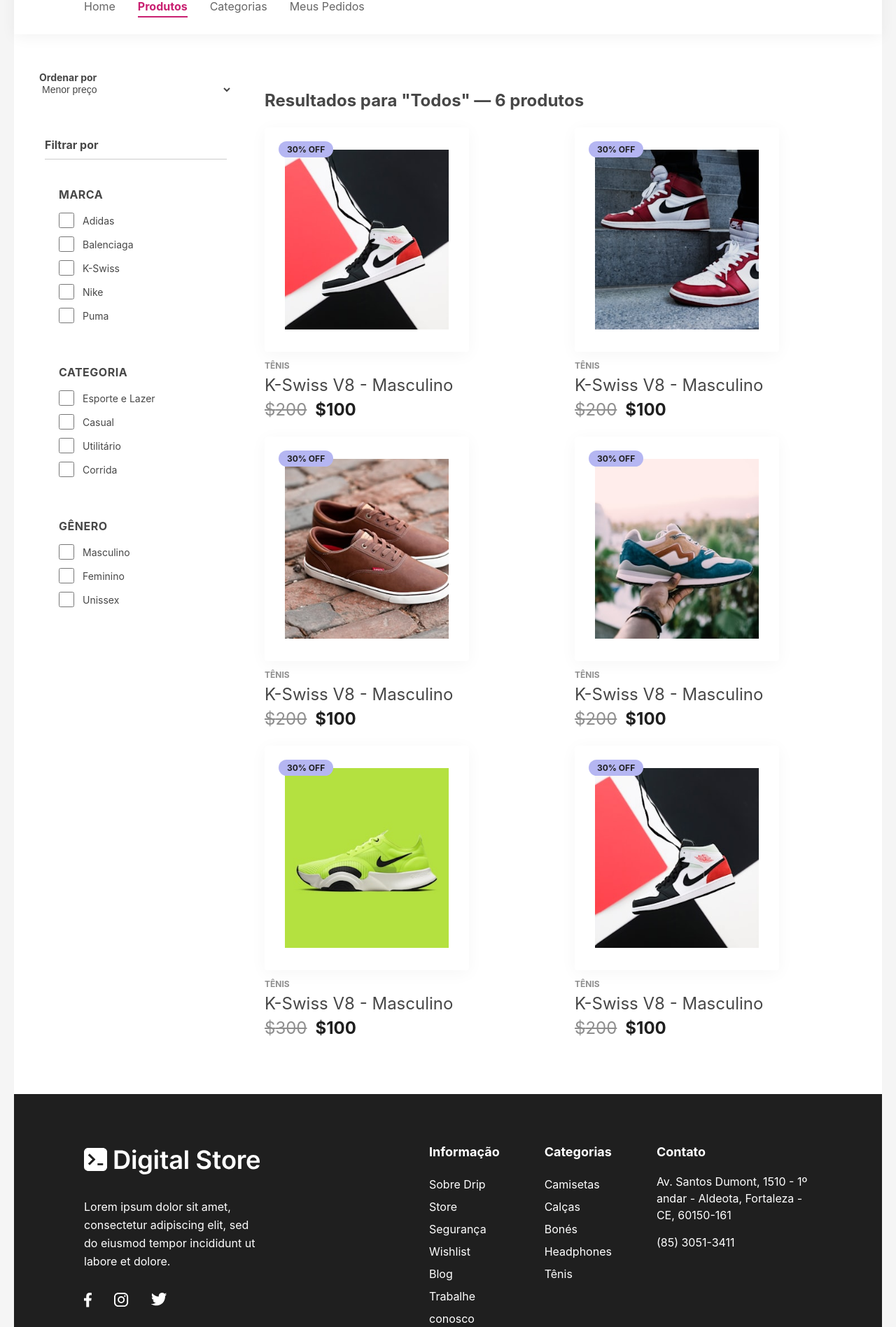
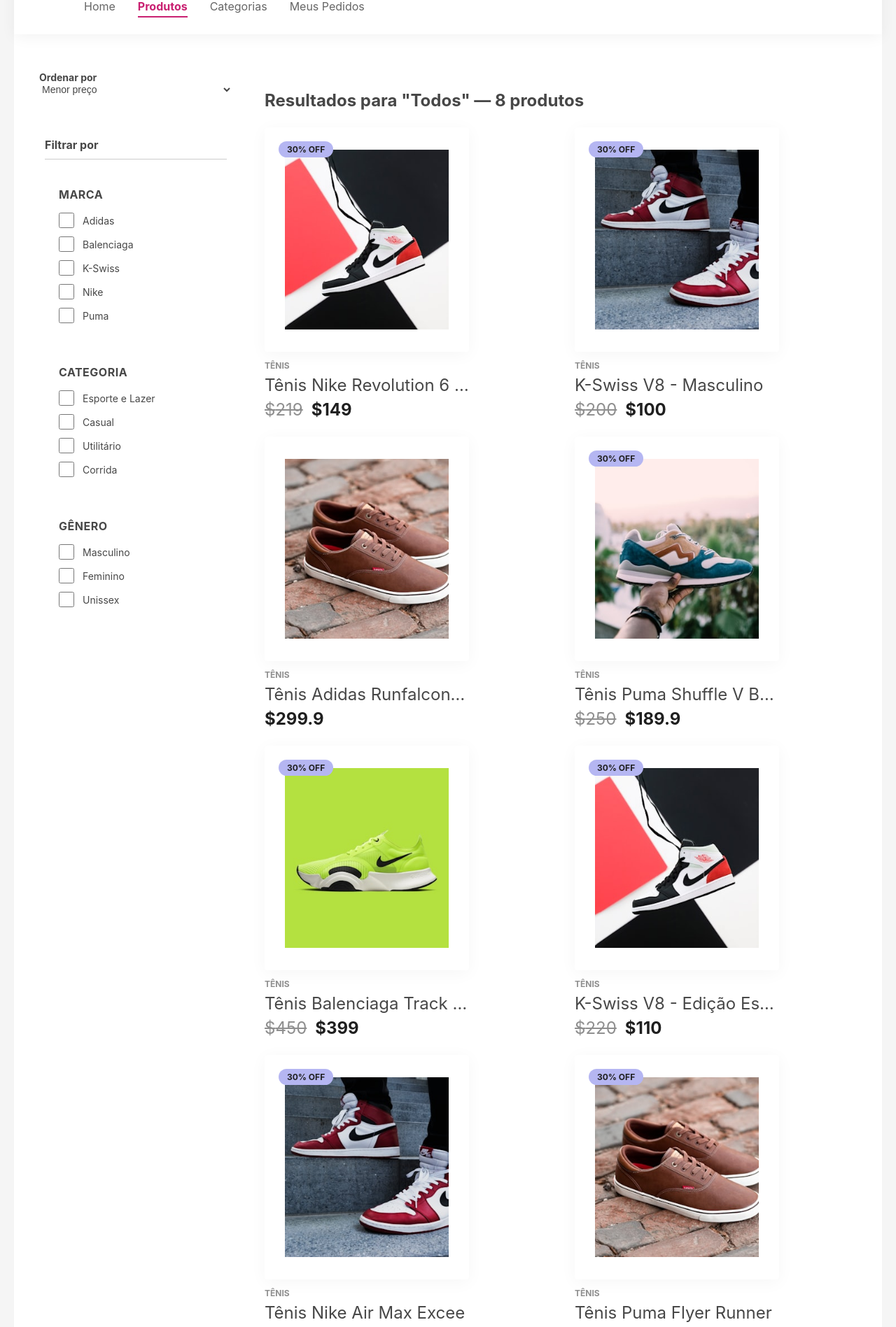
Before and after one commit to rubenspaulo/projeto-digital-store, a React (Vite) app: page /produtos in a window 1280 px wide. Shown: the part 116-2013 px from the top of the page at 70% size. Built offline with nearby package versions, Linux system fonts and the light colour scheme.

Commit message:
feat: centralizar os dados dos produtos em src/data/products.js e integrá-los nas páginas

```diff
--- /dev/null
+++ b/src/data/products.js
@@ -0,0 +1,158 @@
+// src/data/products.js
+
+import shoeThumb1 from "../assets/product-thumb-1.jpeg";
+import shoeThumb2 from "../assets/product-thumb-2.jpeg";
+import shoeThumb3 from "../assets/product-thumb-3.jpeg";
+import shoeThumb4 from "../assets/product-thumb-4.jpeg";
+import shoeThumb5 from "../assets/product-thumb-5.jpeg";
+
+export const productsData = [
+  {
+    id: "1",
+    name: "Tênis Nike Revolution 6 Next Nature Masculino",
+    category: "Casual | Nike",
+    reference: "REF: 3841671",
+    price: 219.00,
+    priceDiscount: 149.00,
+    rating: 4.7,
+    totalReviews: 90,
+    description: "Conforto e sustentabilidade definem o Nike Revolution 6. Ideal para acompanhar o seu dia a dia com estilo e leveza em cada passada.",
+    image: shoeThumb1,
+    images: [
+      { src: shoeThumb1 },
+      { src: shoeThumb2 },
+      { src: shoeThumb3 },
+      { src: shoeThumb4 },
+      { src: shoeThumb5 }
+    ],
+    gender: "Masculino",
+    brand: "Nike"
+  },
+  {
+    id: "2",
+    name: "K-Swiss V8 - Masculino",
+    category: "Esporte | K-Swiss",
+    reference: "REF: 3841672",
+    price: 200.00,
+    priceDiscount: 100.00,
+    rating: 4.5,
+    totalReviews: 64,
+    description: "Um clássico reformulado para oferecer durabilidade e amortecimento superior em trechos urbanos.",
+    image: shoeThumb2,
+    images: [
+      { src: shoeThumb2 },
+      { src: shoeThumb1 },
+      { src: shoeThumb3 }
+    ],
+    gender: "Masculino",
+    brand: "K-Swiss"
+  },
+  {
+    id: "3",
+    name: "Tênis Adidas Runfalcon 3.0",
+    category: "Esporte | Adidas",
+    reference: "REF: 3841673",
+    price: 299.90,
+    priceDiscount: null, // Produto sem desconto para testar a regra do componente
+    rating: 4.8,
+    totalReviews: 120,
+    description: "Leve e respirável, perfeito para corridas leves e caminhadas diárias.",
+    image: shoeThumb3,
+    images: [
+      { src: shoeThumb3 },
+      { src: shoeThumb4 }
+    ],
+    gender: "Unissex",
+    brand: "Adidas"
+  },
+  {
+    id: "4",
+    name: "Tênis Puma Shuffle V BDP",
+    category: "Casual | Puma",
+    reference: "REF: 3841674",
+    price: 250.00,
+    priceDiscount: 189.90,
+    rating: 4.6,
+    totalReviews: 45,
+    description: "Estilo retrô icônico da Puma adaptado para o conforto moderno.",
+    image: shoeThumb4,
+    images: [
+      { src: shoeThumb4 },
+      { src: shoeThumb5 }
+    ],
+    gender: "Feminino",
+    brand: "Puma"
+  },
+  {
+    id: "5",
+    name: "Tênis Balenciaga Track Trainer",
+    category: "Utilitário | Balenciaga",
+    reference: "REF: 3841675",
+    price: 450.00,
+    priceDiscount: 399.00,
+    rating: 4.9,
+    totalReviews: 12,
+    description: "Design de alta performance com camadas complexas e visual marcante.",
+    image: shoeThumb5,
+    images: [
+      { src: shoeThumb5 },
+      { src: shoeThumb1 }
+    ],
+    gender: "Unissex",
+    brand: "Balenciaga"
+  },
+  {
+    id: "6",
+    name: "K-Swiss V8 - Edição Especial",
+    category: "Esporte | K-Swiss",
+    reference: "REF: 3841676",
+    price: 220.00,
+    priceDiscount: 110.00,
+    rating: 4.4,
+    totalReviews: 30,
+    description: "Versão comemorativa com acabamentos premium.",
+    image: shoeThumb1,
+    images: [
+      { src: shoeThumb1 },
+      { src: shoeThumb2 }
+    ],
+    gender: "Masculino",
+    brand: "K-Swiss"
+  },
+  {
+    id: "7",
+    name: "Tênis Nike Air Max Excee",
+    category: "Casual | Nike",
+    reference: "REF: 3841677",
+    price: 349.90,
+    priceDiscount: 279.90,
+    rating: 4.8,
+    totalReviews: 88,
+    description: "Inspirado no Air Max 90, com um visual moderno e amortecimento visível.",
+    image: shoeThumb2,
+    images: [
+      { src: shoeThumb2 },
+      { src: shoeThumb3 }
+    ],
+    gender: "Masculino",
+    brand: "Nike"
+  },
+  {
+    id: "8",
+    name: "Tênis Puma Flyer Runner",
+    category: "Esporte | Puma",
+    reference: "REF: 3841678",
+    price: 269.90,
+    priceDiscount: 199.90,
+    rating: 4.3,
+    totalReviews: 55,
+    description: "Foco total em leveza e absorção de impacto.",
+    image: shoeThumb3,
+    images: [
+      { src: shoeThumb3 },
+      { src: shoeThumb4 }
+    ],
+    gender: "Feminino",
+    brand: "Puma"
+  }
+];
--- a/src/pages/ProductListingPage/ProductListingPage.jsx
+++ b/src/pages/ProductListingPage/ProductListingPage.jsx
@@ -1,82 +1,33 @@
-
 import { useSearchParams } from 'react-router-dom';
 
 import Layout from '../Layout';
 import Section from '../../components/Section/Section';
 import ProductListing from '../../components/ProductListing/ProductListing';
 import FilterGroup from '../../components/FilterGroup/FilterGroup';
+import { productsData } from '../../data/products';
 
 import './ProductListingPage.css';
 
-// Importação das imagens da pasta src/assets
-import product1 from '../../assets/product-thumb-1.jpeg';
-import product2 from '../../assets/product-thumb-2.jpeg';
-import product3 from '../../assets/product-thumb-3.jpeg';
-import product4 from '../../assets/product-thumb-4.jpeg';
-import product5 from '../../assets/product-thumb-5.jpeg';
-
 const ProductListingPage = () => {
 
-  // Leitura do parâmetro de pesquisa da URL
   const [searchParams] = useSearchParams();
   const searchTerm = searchParams.get('filter') || '';
 
-  // Dados dos produtos
-  const allProducts = [
-    {
-      name: "K-Swiss V8 - Masculino",
-      image: product1,
-      price: 200,
-      priceDiscount: 100
-    },
-    {
-      name: "K-Swiss V8 - Masculino",
-      image: product2,
-      price: 200,
-      priceDiscount: 100
-    },
-    {
-      name: "K-Swiss V8 - Masculino",
-      image: product3,
-      price: 200,
-      priceDiscount: 100
-    },
-    {
-      name: "K-Swiss V8 - Masculino",
-      image: product4,
-      price: 200,
-      priceDiscount: 100
-    },
-    {
-      name: "K-Swiss V8 - Masculino",
-      image: product5,
-      price: 300,
-      priceDiscount: 100
-    },
-    {
-      name: "K-Swiss V8 - Masculino",
-      image: product1,
-      price: 200,
-      priceDiscount: 100
-    }
-  ];
 
-  // Filtragem dos produtos pela pesquisa
   const filteredProducts = searchTerm
-    ? allProducts.filter(product =>
-        product.name.toLowerCase().includes(searchTerm.toLowerCase())
+    ? productsData.filter(product =>
+        product.name.toLowerCase().includes(searchTerm.toLowerCase()) ||
+        product.category.toLowerCase().includes(searchTerm.toLowerCase())
       )
-    : allProducts;
+    : productsData;
 
   return (
     <Layout>
-
       <div className="product-listing-page-container">
 
-        {/* Coluna esquerda: Ordenação e filtros */}
-        <aside className="filters-sidebar">
+              <aside className="filters-sidebar">
 
-          {/* Ordenação */}
+
           <div className="sort-box">
             <label htmlFor="sort-select">
               Ordenar por
@@ -96,11 +47,9 @@ const ProductListingPage = () => {
             </select>
           </div>
 
-          {/* Filtros */}
+
           <div className="filter-box">
-
             <h3>Filtrar por</h3>
-
             <hr className="filter-divider" />
 
             <FilterGroup
@@ -135,29 +84,23 @@ const ProductListingPage = () => {
                 { text: "Unissex", value: "unissex" }
               ]}
             />
-
           </div>
 
         </aside>
 
-        {/* Coluna direita: Listagem de produtos */}
+
         <main className="products-content">
-
           <Section
             title={`Resultados para "${searchTerm || 'Todos'}" — ${filteredProducts.length} produtos`}
             titleAlign="left"
           >
-
             <ProductListing
               products={filteredProducts}
             />
-
           </Section>
-
         </main>
 
       </div>
-
     </Layout>
   );
 };
--- a/src/pages/ProductViewPage/ProductViewPage.jsx
+++ b/src/pages/ProductViewPage/ProductViewPage.jsx
@@ -1,39 +1,28 @@
-import Layout from "../Layout";
-import Gallery from "../../components/Gallery/Gallery";
-import BuyBox from "../../components/BuyBox/BuyBox";
-import Section from "../../components/Section/Section";
-import ProductListing from "../../components/ProductListing/ProductListing";
-import "./ProductViewPage.css";
-
-// Importando imagens de exemplo dos assets
-import shoeThumb1 from "../../assets/product-thumb-1.jpeg";
-import shoeThumb2 from "../../assets/product-thumb-2.jpeg";
-import shoeThumb3 from "../../assets/product-thumb-3.jpeg";
-import shoeThumb4 from "../../assets/product-thumb-4.jpeg";
-import shoeThumb5 from "../../assets/product-thumb-5.jpeg";
+import { useParams } from 'react-router-dom';
+import Layout from '../Layout';
+import Gallery from '../../components/Gallery/Gallery';
+import BuyBox from '../../components/BuyBox/BuyBox';
+import Section from '../../components/Section/Section';
+import ProductListing from '../../components/ProductListing/ProductListing';
+import { productsData } from '../../data/products';
+import './ProductViewPage.css';
 
 const ProductViewPage = () => {
-  // Imagens para a galeria de visualização do produto
-  const productImages = [
-    { src: shoeThumb1 },
-    { src: shoeThumb2 },
-    { src: shoeThumb3 },
-    { src: shoeThumb4 },
-    { src: shoeThumb5 },
-  ];
 
-  // Array de exemplo para os produtos relacionados
-  const relatedProducts = Array(4).fill({
-    name: "K-Swiss V8 - Masculino",
-    image: shoeThumb1,
-    price: 200,
-    priceDiscount: 100,
-  });
+  const { id } = useParams();
+
+
+  const product = productsData.find(p => p.id === id) || productsData[0];
+
+
+  const relatedProducts = productsData
+    .filter(p => p.id !== product.id)
+    .slice(0, 4);
 
   return (
     <Layout>
       <div className="product-view-container">
-        {/* Seção Principal: Galeria e BuyBox */}
+
         <div className="product-main-content">
           <div className="product-gallery-wrapper">
             <Gallery
@@ -41,27 +30,27 @@ const ProductViewPage = () => {
               height="570"
               radius="4px"
               showThumbs={true}
-              images={productImages}
+              images={product.images}
             />
           </div>
 
           <div className="product-buybox-wrapper">
             <BuyBox
-              name="Tênis Nike Revolution 6 Next Nature Masculino"
-              reference="REF: 38167717"
-              category="Casual | Nike"
-              rating={4.7}
-              totalReviews={90}
-              price={219.0}
-              priceDiscount={199.0}
-              description="Conforto e sustentabilidade definem o Nike Revolution 6. Ideal para acompanhar o seu dia a dia com estilo e leveza em cada passada."
+              name={product.name}
+              reference={product.reference}
+              category={product.category}
+              rating={product.rating}
+              totalReviews={product.totalReviews}
+              price={product.price}
+              priceDiscount={product.priceDiscount}
+              description={product.description}
               sizes={["38", "39", "40", "41", "42"]}
               colors={["#6F7E8C", "#E86F6F", "#4A3B5C", "#62B6CB"]}
             />
           </div>
         </div>
 
-        {/* Seção de Produtos Relacionados */}
+
         <Section
           title="Produtos Relacionados"
           titleAlign="left"
```
